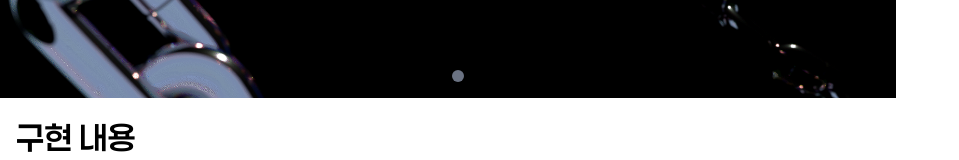
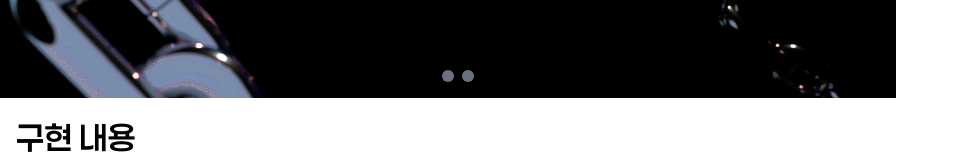
Before and after one commit to kimkimjunjun/portfolio, a Next.js app: page /spark in a window 1280 px wide. Shown: the part 725-885 px from the top of the page, without its empty margins (0-959 px from the left). Built offline with nearby package versions, Linux system fonts and the light colour scheme.

Commit message:
스파크 이미지 추가

```diff
--- a/pages/spark.tsx
+++ b/pages/spark.tsx
@@ -6,6 +6,7 @@
 const sliderImages = [
     '/images/slides/spark1.png',
     '/images/slides/spark2.png',
+    '/images/slides/spark3.png',
 ];
 
 const projectsData = [
```
Also changed, not shown: public/images/slides/spark3.png (added).
